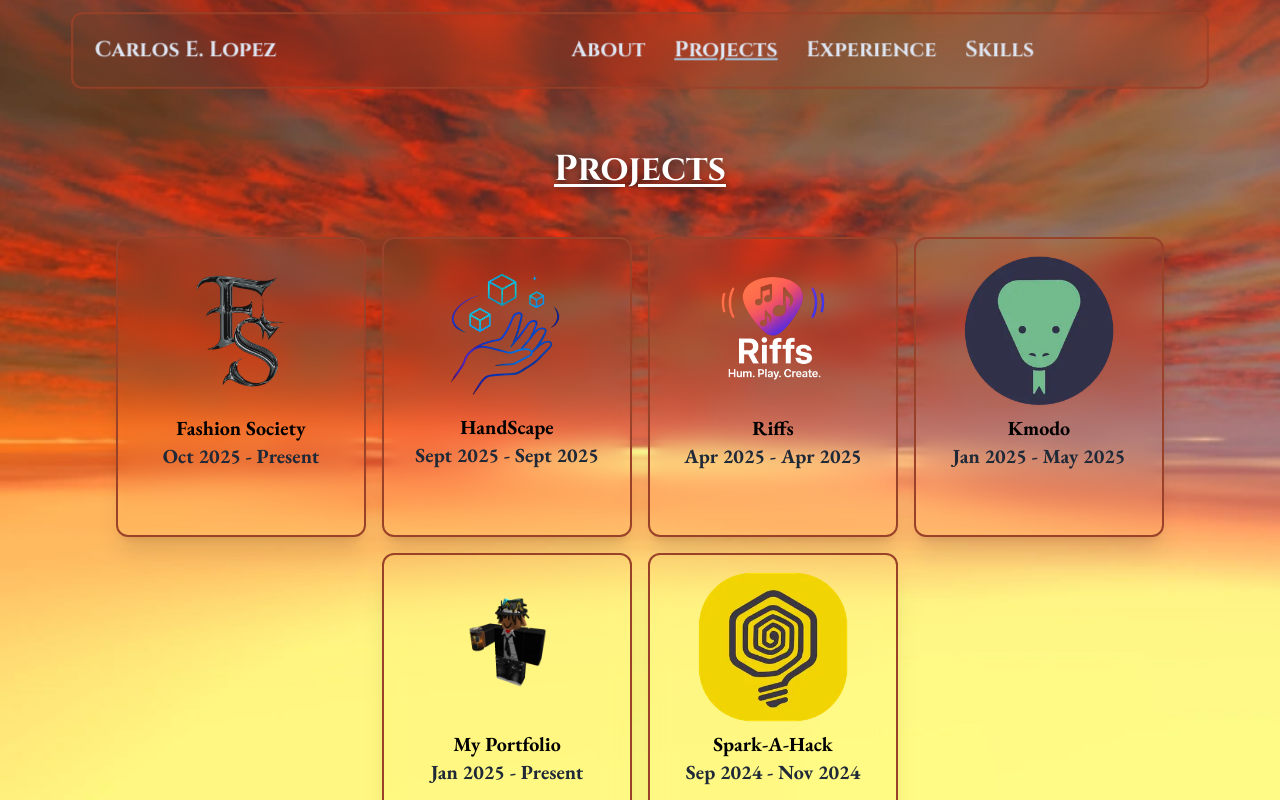
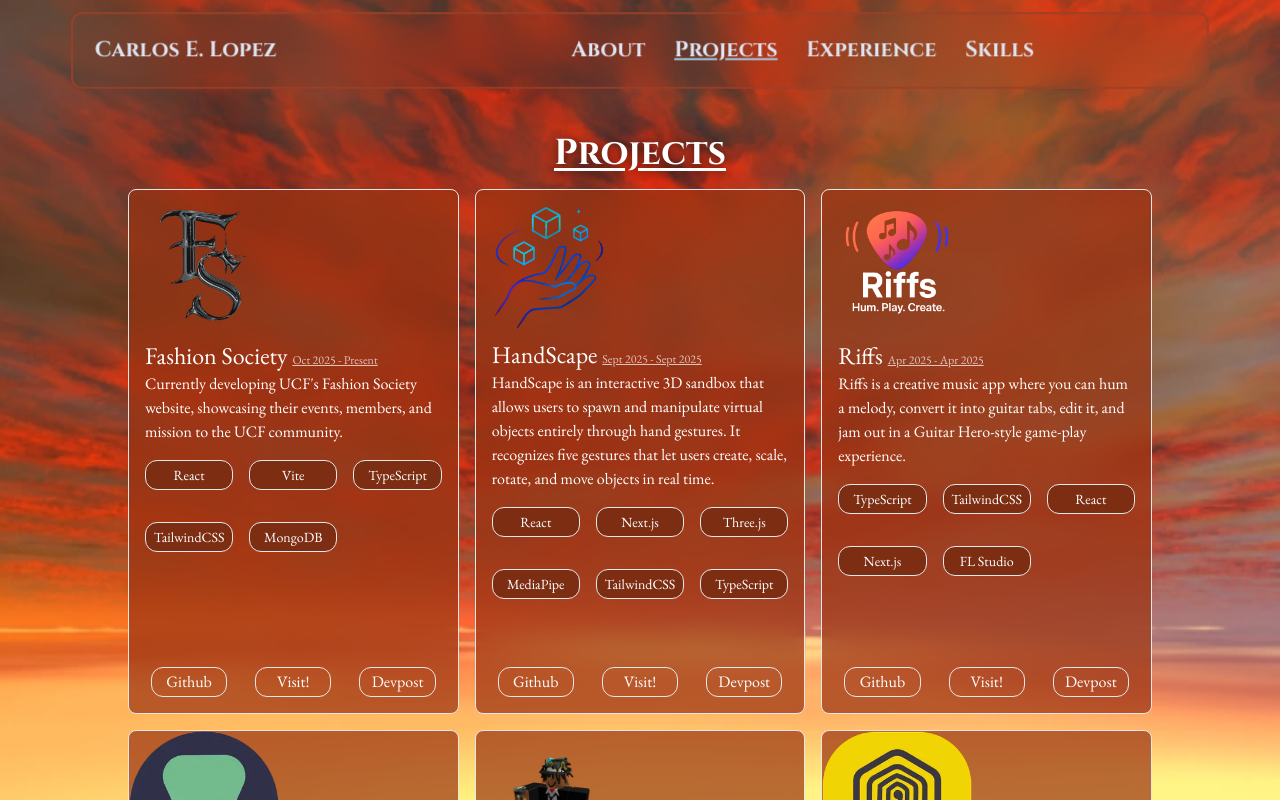
Before and after one commit to carloselopezjr/Portfolio, a Next.js app: page /projects in a window 1280 px wide. Shown: the top 800 px of the page. Built offline with nearby package versions, Linux system fonts and the light colour scheme; some icons are missing.

Commit message:
Updating project card design

```diff
--- a/src/app/(main)/api/lastfm/session/route.ts
+++ b/src/app/(main)/api/lastfm/session/route.ts
@@ -9,7 +9,7 @@ function generateApiSig(params: Record<string, string>, sharedSecret: string): s
 }
 
 export async function GET() {
-  const apiKey = process.env.LASTFM_API_KEY!; // ! non-null assertion, acknowledging var existence
+  const apiKey = process.env.LASTFM_API_KEY!;
   const sharedSecret = process.env.LASTFM_SHARED_SECRET!;
   const token = process.env.LASTFM_TOKEN!;
 
@@ -23,7 +23,7 @@ export async function GET() {
   const apiSig = generateApiSig(params, sharedSecret);
 
   const query = new URLSearchParams({
-    ...params, // ... = Spread operator to take all key/val pairs
+    ...params, // Spread operator to take all key/val pairs
     api_sig: apiSig,
     format: 'json', // Want response as a json
   });
--- a/src/app/(main)/components/navbar/nbar.tsx
+++ b/src/app/(main)/components/navbar/nbar.tsx
@@ -60,7 +60,7 @@ export default function Navbar() {
   ];
 
   return (
-    <div className=" rounded-full scale-90 p-2">
+    <div className="rounded-full scale-90 p-2">
       <nav
         className={`font-cinzel text-2xl font-semibold text-[#dfe6f3] backdrop-blur-xl p-6 ${borderColor} border-2 rounded-xl hover:transition duration-300 ease-in-out`}
       >
--- a/src/app/(main)/components/projectsbox/pbox.tsx
+++ b/src/app/(main)/components/projectsbox/pbox.tsx
@@ -150,7 +150,8 @@ const Projects = [
         name: "React",
         img: "/images/react.svg",
       },
-      { name: "LastFm",
+      {
+        name: "LastFm",
         img: "/images/lastFm.svg"
       }
     ],
@@ -192,53 +193,66 @@ const Projects = [
   },
 ];
 
+const testArr = [
+  {
+    name: "Github"
+  },
+  {
+    name: "Visit!"
+  },
+  {
+    name: "Devpost"
+  }
+
+];
+
 export default function ProjectBox() {
   return (
-    <div className="flex lg:mt-10 lg:flex lg:flex-row justify-center w-full flex-wrap">
+    <div className="mx-auto max-w-5xl grid grid-cols-3 gap-4 mt-4">
       {Projects.map((proj, index) => (
-        <motion.div
+        <div key={proj.name} className=" border flex flex-col rounded-lg bg-orange-800/70 backdrop-blur-md overflow-hidden h-[525px] max-h-[800px] hover:border-black hover:z-10">
+          <Image
             key={proj.name}
-          initial={{ scale: 1, opacity: 0 }}
-          animate={{ scale: 1, opacity: 1 }}
-          transition={{ delay: index * 0.2, duration: 1, ease: "easeInOut" }}
-          className="w-[350px] h-[350px] m-2 lg:scale-110 lg:relative group lg:w-[250px] lg:h-[300px] border-2 border-[#9a4129] rounded-xl flex overflow-hidden backdrop-blur-md shadow-xl hover:transition-all hover:duration-300 hover:ease-in-out hover:scale-125 hover:shadow-[0_0_12px_#e3612f] hover:border-[#e3612f]"
-        >
-          {/* actual box  */}
-          <div className="lg:pb-12 flex flex-col items-center justify-center h-full w-full hover:blur-sm">
-            <Image
-              className="rounded-xl"
             src={proj.image}
             alt={proj.name}
+            height={50}
             width={150}
-              height={150}
           />
-            <h1 className="text-3xl lg:text-xl font-bold mt-2 text-black">{proj.name}</h1>
-            <h2 className="text-xl lg:text-md font-semibold text-gray-800">{proj.date}</h2>
+
+          <div>
+            <h1 className=" pl-4 text-left text-2xl ">
+              {proj.name} <span className="text-xs underline text-white/70">{proj.date}</span>
+            </h1>
+
           </div>
-          {/* hover show desc */}
-          <div className="inset-0 absolute bg-[url(/images/TheUtterEast.webp)] bg-blur bg-opacity-100 text-black opacity-0 group-hover:opacity-100 transition-opacity duration-300 p-4 text-[13px]">
-            <div className="p-1 h-full font-semibold text-left text-xl lg:text-sm">
+
+
+          <div className="text-left">
+            <h1 className="mx-4 ">
               {proj.description}
-              {proj.stack && Array.isArray(proj.stack) && (
-                <div className="mt-6 grid grid-cols-4 gap-2 place-items-center">
-                  {proj.stack.map((st, index) => (
-                    <div key={index} title={st.name} className="">
-                      {" "}
-                      {/* customize tooltip soon */}
-                      <Image
-                        src={st.img}
-                        alt={st.name}
-                        width={45}
-                        height={45}
-                      />
+            </h1>
+          </div>
+
+
+            <div className="grid grid-cols-3 gap-4 mx-4">
+              {proj.stack.map((techStack) => (
+                <h1 key={techStack.name} className="text-sm border rounded-xl mt-4 bg-orange-900 p-1 text-center">
+                  {techStack.name}
+                </h1>
+              ))}
+            </div>
+
+          <div className={`mt-auto mx-2 pb-4 justify-center ${testArr.length == 3 ? `grid grid-cols-3` : `grid grid-cols-2`}`} >
+            {testArr.map((arr, index) => (
+              <div key={arr.name} className="mx-[14px] ">
+                <h1 className="border p-[2px] rounded-xl">
+                  {arr.name}
+                </h1>
               </div>
             ))}
           </div>
-              )}
         </div>
-          </div>
-        </motion.div>
       ))}
     </div>
-  );
-}
+  )
+};
--- a/src/app/(main)/projects/page.tsx
+++ b/src/app/(main)/projects/page.tsx
@@ -9,7 +9,7 @@ import { Typewriter } from "react-simple-typewriter";
 export default function Projects() {
     return (
         <div>
-        <div className="text-white lg:mt-8 lg:p-4 justify-center text-center">
+        <div className="m-8 text-white justify-center text-center">
             <h1 className="m-6 lg:m-0 font-cinzel text-4xl font-bold underline underline-offset-4 decoration-white drop-shadow-[0_1px_4px_rgba(0,0,0,0.45)]">
                 <Typewriter words = {["Projects"]} loop={1} typeSpeed={85} />
             </h1>
```
Lines whose indentation alone changed are shown as unchanged.
